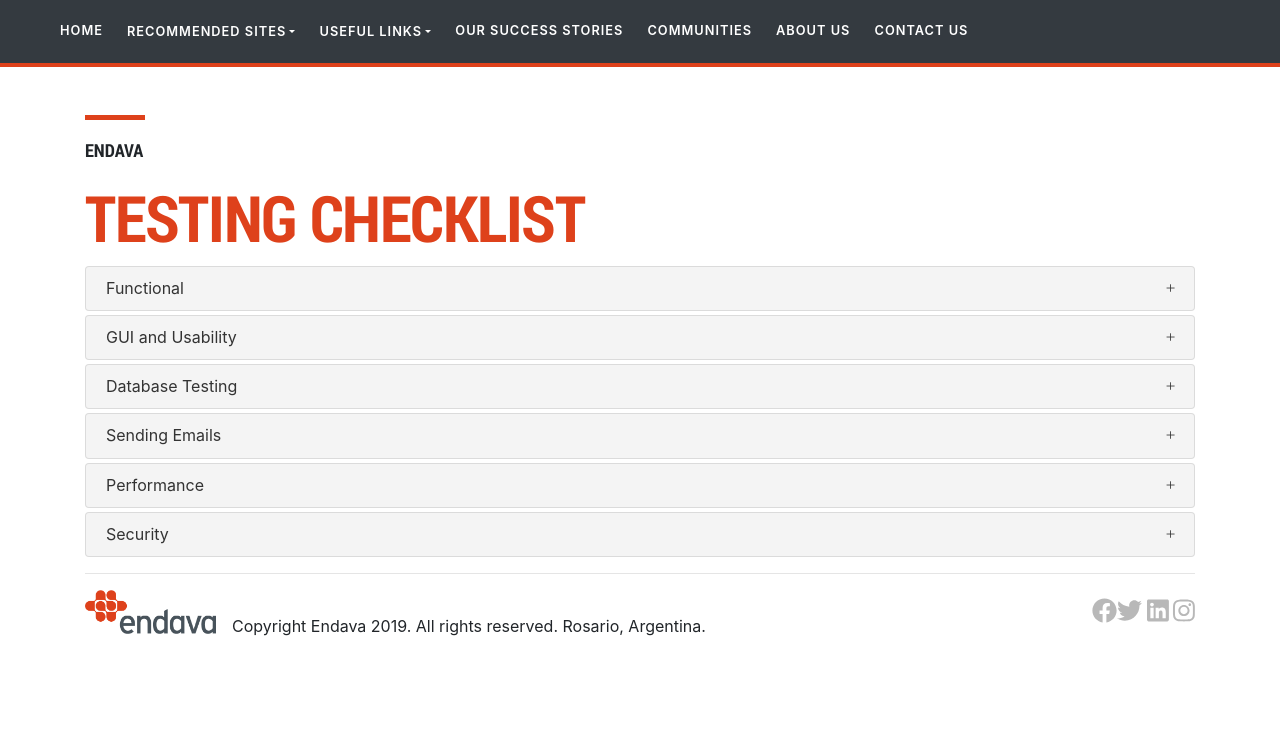
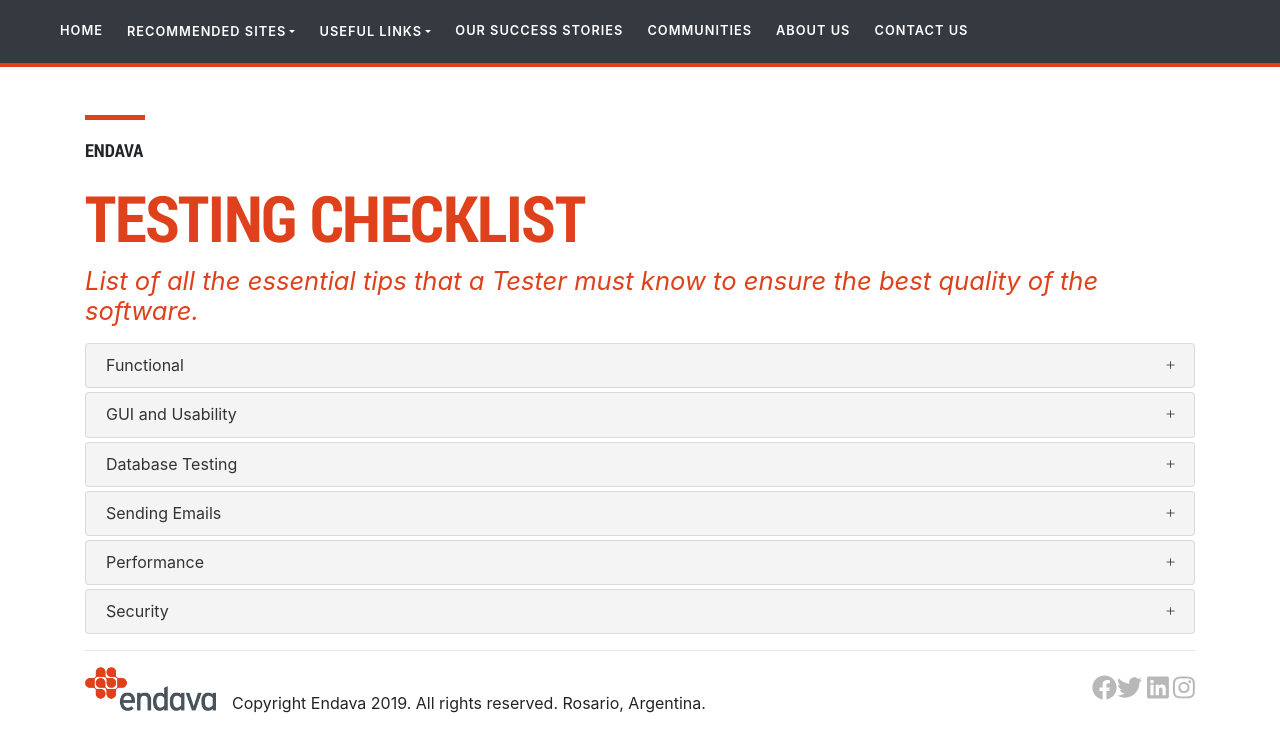
Before and after one commit to endava-testing-training/endava-testing-training-v2, a React (Create React App) app: page /test-guide in a window 1280 px wide. Shown: the top 752 px of the page. Built offline with nearby package versions, Linux system fonts and the light colour scheme.

Commit message:
Update text Checklist

```diff
--- a/src/component/test-guide.js
+++ b/src/component/test-guide.js
@@ -32,6 +32,7 @@
           </div>
 
         </div>
+<h4 className="mb-3 font-italic">List of all the essential tips that a Tester must know to ensure the best quality of the software.</h4>
 
         <div class="accordion-option">
 
```
